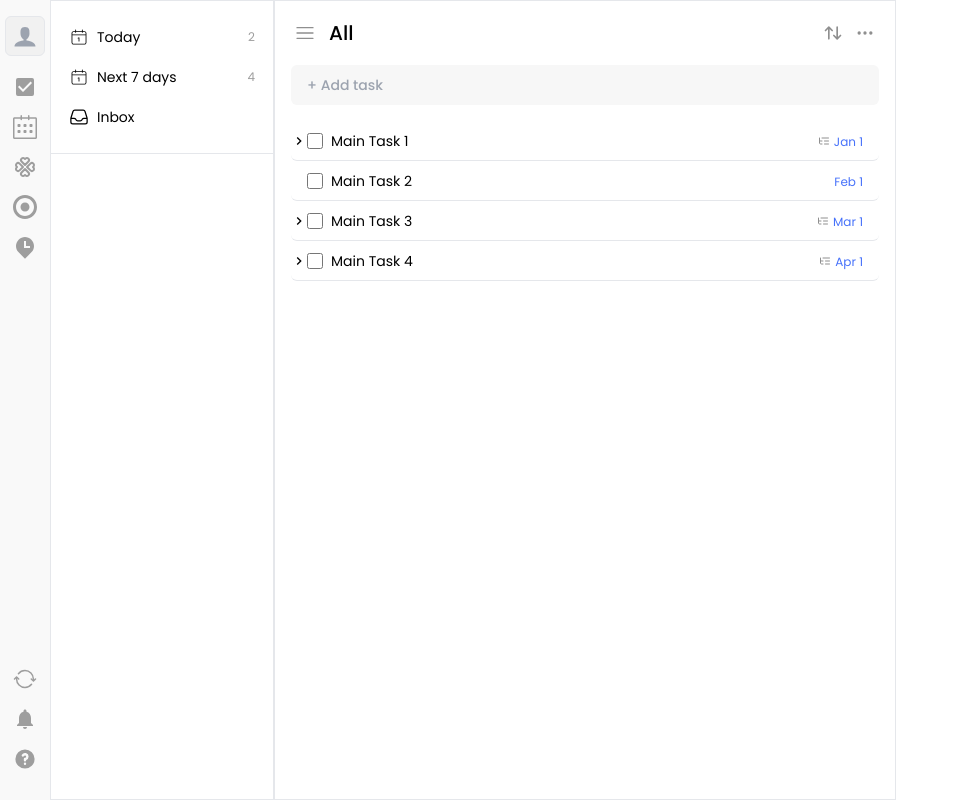
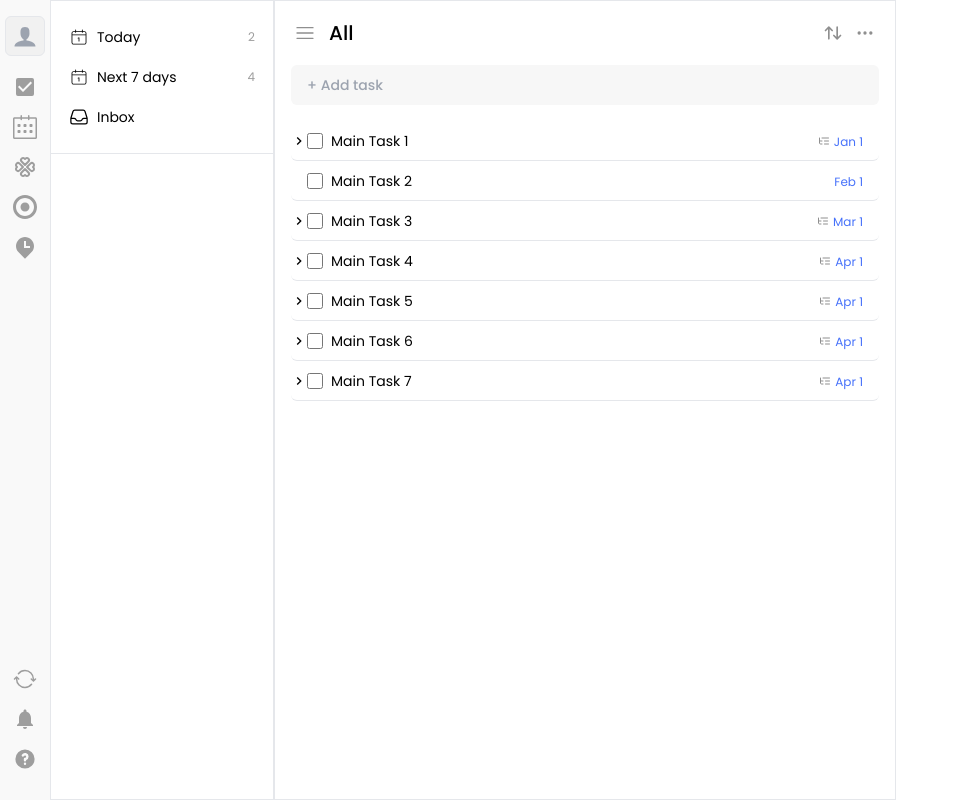
Before and after one commit to anishpawaskar/ticktick-clone, a React (Vite) app in the folder frontend/: page /task in a window 1280 px wide. Shown: the whole page, without its empty margins (0-954 px from the left). Built offline with nearby package versions, Linux system fonts and the light colour scheme.

Commit message:
refactor: add new data

```diff
--- a/frontend/src/components/TaskDashboard/components/TasksList/taskList.constant.js
+++ b/frontend/src/components/TaskDashboard/components/TasksList/taskList.constant.js
@@ -149,4 +149,97 @@ export const TASK_LIST_DATA = [
       },
     ],
   },
+  {
+    id: "5",
+    title: "Main Task 5",
+    content: "Content for Main Task 5",
+    description: "Description for Main Task 5",
+    isAllDay: false,
+    projectId: "project5",
+    timeZone: "America/Denver",
+    repeatFlag: "RRULE:FREQ=YEARLY;INTERVAL=1",
+    startDate: "2024-04-01T00:00:00+0000",
+    dueDate: "2024-04-05T00:00:00+0000",
+    reminders: ["TRIGGER:P0DT5H0M0S", "TRIGGER:PT30M"],
+    priority: 4,
+    status: 1,
+    completedTime: "2024-04-01T00:00:00+0000",
+    sortOrder: 400,
+    depth: 0,
+    items: [
+      {
+        id: "5.1",
+        title: "Sub-item 5.1",
+        status: 1,
+        sortOrder: 60,
+        startDate: "2024-04-01T00:00:00+0000",
+        isAllDay: false,
+        timeZone: "America/Denver",
+        completedTime: "2024-04-01T00:00:00+0000",
+        depth: 1,
+      },
+    ],
+  },
+  {
+    id: "6",
+    title: "Main Task 6",
+    content: "Content for Main Task 6",
+    description: "Description for Main Task 6",
+    isAllDay: false,
+    projectId: "project6",
+    timeZone: "America/Denver",
+    repeatFlag: "RRULE:FREQ=YEARLY;INTERVAL=1",
+    startDate: "2024-04-01T00:00:00+0000",
+    dueDate: "2024-04-05T00:00:00+0000",
+    reminders: ["TRIGGER:P0DT5H0M0S", "TRIGGER:PT30M"],
+    priority: 4,
+    status: 1,
+    completedTime: "2024-04-01T00:00:00+0000",
+    sortOrder: 400,
+    depth: 0,
+    items: [
+      {
+        id: "6.1",
+        title: "Sub-item 6.1",
+        status: 1,
+        sortOrder: 60,
+        startDate: "2024-04-01T00:00:00+0000",
+        isAllDay: false,
+        timeZone: "America/Denver",
+        completedTime: "2024-04-01T00:00:00+0000",
+        depth: 1,
+      },
+    ],
+  },
+  {
+    id: "7",
+    title: "Main Task 7",
+    content: "Content for Main Task 7",
+    description: "Description for Main Task 7",
+    isAllDay: false,
+    projectId: "project7",
+    timeZone: "America/Denver",
+    repeatFlag: "RRULE:FREQ=YEARLY;INTERVAL=1",
+    startDate: "2024-04-01T00:00:00+0000",
+    dueDate: "2024-04-05T00:00:00+0000",
+    reminders: ["TRIGGER:P0DT5H0M0S", "TRIGGER:PT30M"],
+    priority: 4,
+    status: 1,
+    completedTime: "2024-04-01T00:00:00+0000",
+    sortOrder: 400,
+    depth: 0,
+    items: [
+      {
+        id: "7.1",
+        title: "Sub-item 7.1",
+        status: 1,
+        sortOrder: 60,
+        startDate: "2024-04-01T00:00:00+0000",
+        isAllDay: false,
+        timeZone: "America/Denver",
+        completedTime: "2024-04-01T00:00:00+0000",
+        depth: 1,
+      },
+    ],
+  },
 ];
```
